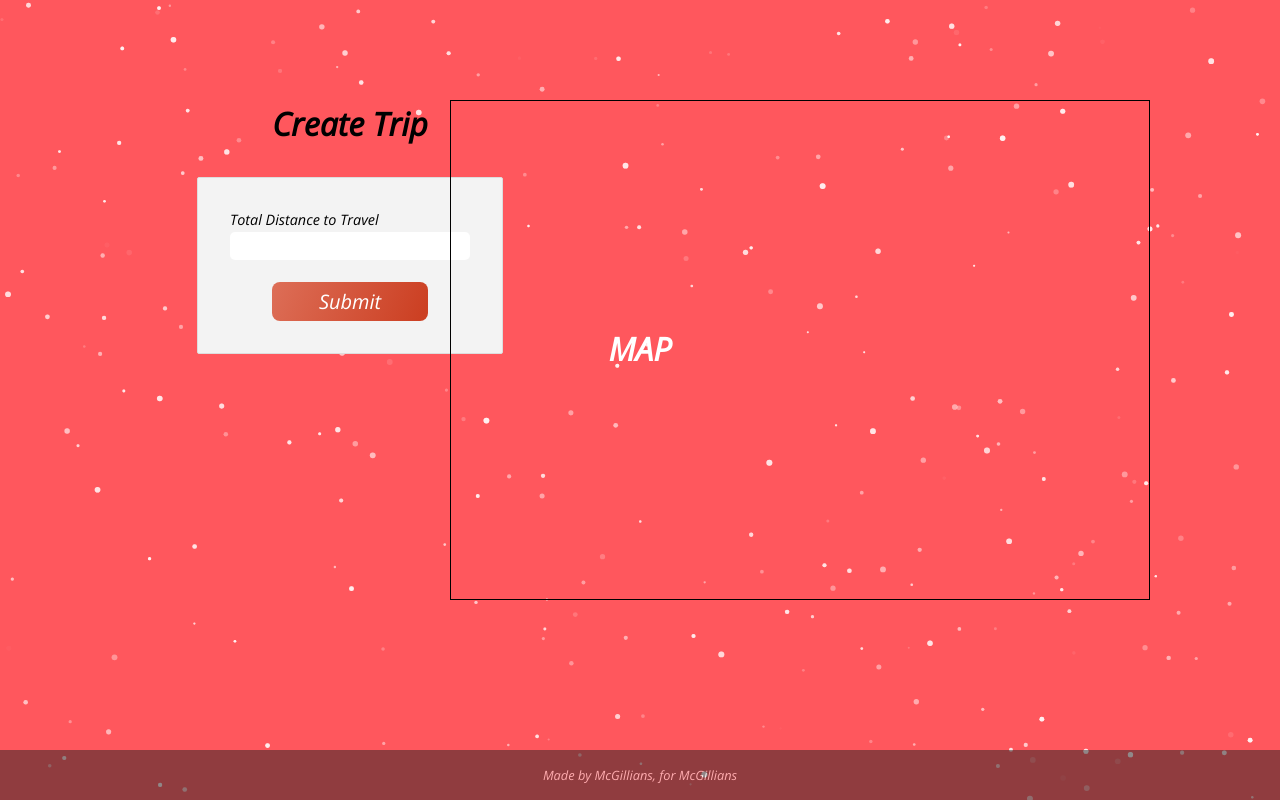
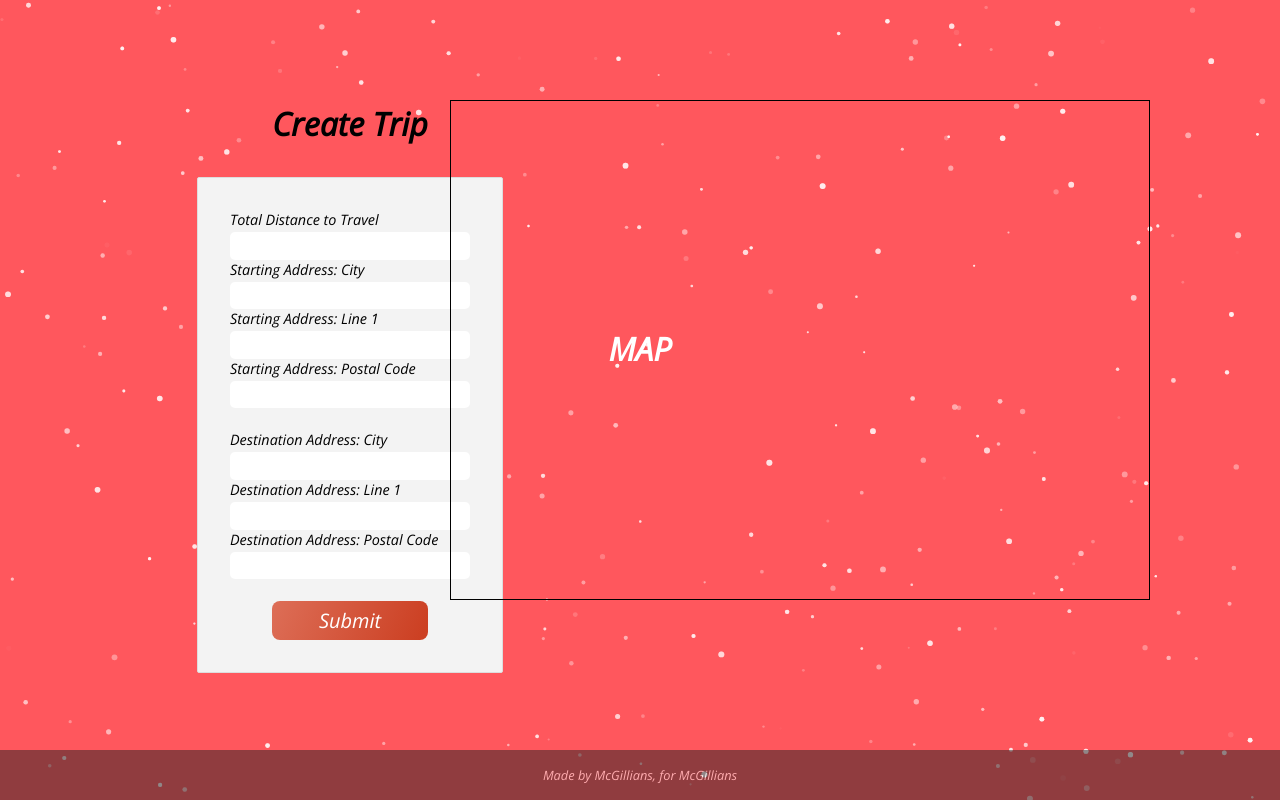
Before and after one commit to YazdanZ/McGill-ECSE428-Project, a React (Create React App) app in the folder frontend/: page /createTrip in a window 1280 px wide. Built offline with nearby package versions, Linux system fonts and the light colour scheme.

Commit message:
UI elements to create locations

```diff
--- a/frontend/src/components/pages/Create_Trip.jsx
+++ b/frontend/src/components/pages/Create_Trip.jsx
@@ -33,9 +33,21 @@ export const notifyError = (text) => toast.error(text, {
 
 
 var distance_km = null;
+var start_city = null;
+var start_line1 = null;
+var start_postal_code = null;
+var end_city = null;
+var end_line1 = null;
+var end_postal_code = null;
 export default function Create_Trip()  {
 
     distance_km = React.useRef();
+    start_city = React.useRef();
+    start_line1 = React.useRef();
+    start_postal_code = React.useRef();
+    end_city = React.useRef();
+    end_line1 = React.useRef();
+    end_postal_code = React.useRef();
 
 
 
@@ -48,6 +60,18 @@ export default function Create_Trip()  {
                     <p>
                         <label>Total Distance to Travel</label><br/>
                         <input ref={distance_km} type="text" id="distance_km" name="distance_km" required /><br/>
+                        <label>Starting Address: City</label><br/>
+                        <input ref={start_city} type="text" id="start_city" name="start_city" required /><br/>
+                        <label>Starting Address: Line 1</label><br/>
+                        <input ref={start_line1} type="text" id="start_line1" name="start_line1" required /><br/>
+                        <label>Starting Address: Postal Code</label><br/>
+                        <input ref={start_postal_code} type="text" id="start_postal_code" name="start_postal_code" required /><br/><br/>
+                        <label>Destination Address: City</label><br/>
+                        <input ref={end_city} type="text" id="end_city" name="end_city" required /><br/>
+                        <label>Destination Address: Line 1</label><br/>
+                        <input ref={end_line1} type="text" id="end_line1" name="end_line1" required /><br/>
+                        <label>Destination Address: Postal Code</label><br/>
+                        <input ref={end_postal_code} type="text" id="end_postal_code" name="end_postal_code" required /><br/>
                         <label></label><br/>
                     </p>
 
@@ -77,7 +101,15 @@ async function post1(event) {
             'Accept': 'application/json',
             'Content-Type': 'application/json'
         },
-        body: JSON.stringify({"vehicle_id":10, "passenger_id":"null", "distance_km":distance_km.current.value})
+        body: JSON.stringify({"vehicle_id":10,
+            "passenger_id":"null",
+            "distance_km":distance_km.current.value,
+            "start_city":start_city.current.value,
+            "start_line1":start_line1.current.value,
+            "start_postal_code":start_postal_code.current.value,
+            "end_city":end_city.current.value,
+            "end_line1":end_line1.current.value,
+            "end_postal_code":end_postal_code.current.value})
     })
     let result = await response.json();
 
```
Also changed, not shown: 1 other file (tests, documents, lock files or other folders).
